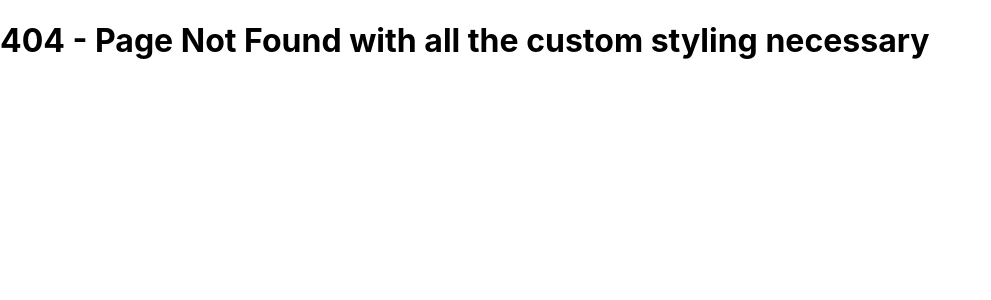
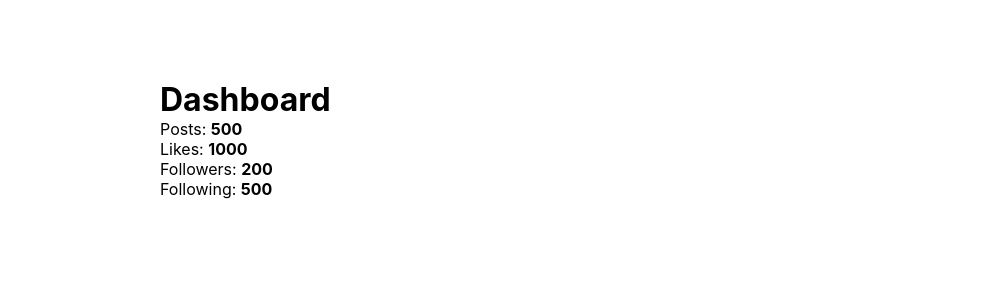
Before and after one commit to alihaiderdev/next-js-notes, a Next.js app: page /dashboard in a window 1280 px wide. Before the commit this address had no page. Shown: the top 300 px of the page, without its empty margins (0-991 px from the left). Built offline with nearby package versions, Linux system fonts and the light colour scheme; data requests are answered from the project's data file.

Commit message:
Done with data fetching using swr till video 37.

```diff
--- a/db.json
+++ b/db.json
@@ -1,4 +1,42 @@
 {
+  "dashboard": {
+    "posts": 500,
+    "likes": 1000,
+    "followers": 200,
+    "following": 500
+  },
+  "news": [
+    {
+      "id": 1,
+      "title": "News article 1",
+      "description": "News description 1",
+      "category": "sports"
+    },
+    {
+      "id": 2,
+      "title": "News article 2",
+      "description": "News description 2",
+      "category": "sports"
+    },
+    {
+      "id": 3,
+      "title": "News article 3",
+      "description": "News description 3",
+      "category": "sports"
+    },
+    {
+      "id": 4,
+      "title": "News article 4",
+      "description": "News description 4",
+      "category": "politics"
+    },
+    {
+      "id": 5,
+      "title": "News article 5",
+      "description": "News description 5",
+      "category": "politics"
+    }
+  ],
   "products": [
     {
       "id": 1,
--- a/package.json
+++ b/package.json
@@ -12,7 +12,8 @@
     "json-server": "^0.17.0",
     "next": "12.0.8",
     "react": "17.0.2",
-    "react-dom": "17.0.2"
+    "react-dom": "17.0.2",
+    "swr": "^1.2.0"
   },
   "devDependencies": {
     "eslint": "8.7.0",
--- /dev/null
+++ b/pages/dashboard.js
@@ -0,0 +1,47 @@
+import React, { useEffect, useState } from 'react';
+
+const Dashboard = () => {
+  const [isLoading, setIsLoading] = useState(true);
+  const [dashboardData, setDashboardData] = useState(null);
+
+  useEffect(async () => {
+    try {
+      const res = await fetch(`http://localhost:8000/dashboard`);
+      const data = await res.json();
+      setDashboardData(data);
+      setIsLoading(false);
+    } catch (error) {
+      console.log('error: ', error);
+    }
+  }, []);
+  console.log('data: ', dashboardData);
+
+  return (
+    <div
+      className='dashboardContainer'
+      style={{ width: '75%', margin: '5rem auto' }}
+    >
+      {isLoading ? (
+        <h1>Loading ...</h1>
+      ) : (
+        <>
+          <h1>Dashboard</h1>
+          <p>
+            Posts: <b>{dashboardData.posts}</b>
+          </p>
+          <p>
+            Likes: <b>{dashboardData.likes}</b>
+          </p>
+          <p>
+            Followers: <b>{dashboardData.followers}</b>
+          </p>
+          <p>
+            Following: <b>{dashboardData.following}</b>
+          </p>
+        </>
+      )}
+    </div>
+  );
+};
+
+export default Dashboard;
--- a/styles/globals.css
+++ b/styles/globals.css
@@ -4,6 +4,17 @@ body {
   margin: 0;
   font-family: -apple-system, BlinkMacSystemFont, Segoe UI, Roboto, Oxygen,
     Ubuntu, Cantarell, Fira Sans, Droid Sans, Helvetica Neue, sans-serif;
+}
+
+h1,
+h2,
+h3,
+h4,
+h5,
+h6,
+p {
+  margin: 0;
+  padding: 0;
 }
 
 a {
```
Also changed, not shown: pages/dashboard-swr.js (added, +35 -0 lines), pages/news/[category].js (added, +41 -0 lines), pages/news/index.js (added, +35 -0 lines), 1 other file (tests, documents, lock files or other folders).
